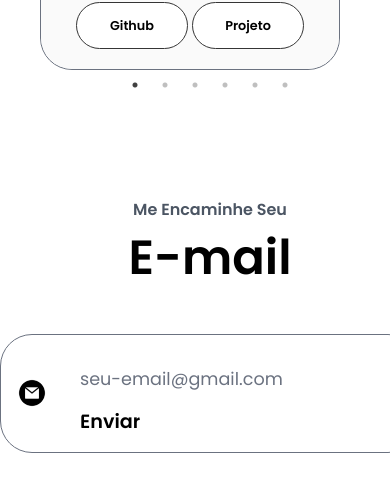
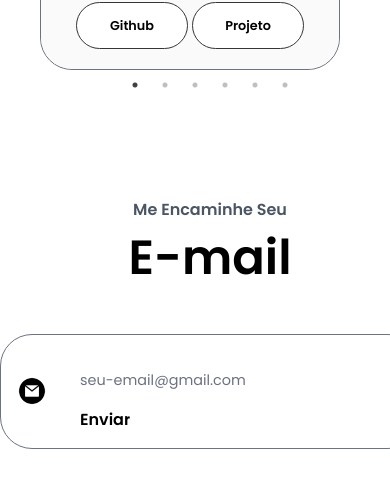
Before and after one commit to danielbelle/portfolio-reactjs-tailwindcss, a React (Create React App) app: page / in a window 390 px wide. Shown: the part 2651-3154 px from the top of the page. Built offline with nearby package versions, Linux system fonts and the light colour scheme.

Commit message:
v4.3 - ajusts

```diff
--- a/src/Components/Contact.jsx
+++ b/src/Components/Contact.jsx
@@ -41,7 +41,7 @@ function Contact() {
   return (
     <div
       id="contact"
-      className="flex justify-center flex-col h-[80hv] max-w-[1160px] m-auto relative h-min-[500px] box-border sm:mt-[15rem] md:mt-[7rem] lg:mt-[5rem] pt-[8rem]"
+      className="flex justify-center flex-col h-[80hv] max-w-[1160px] m-auto relative h-min-[500px] box-border sm:mt-[15rem] md:mt-[7rem] lg:mt-[5rem] pt-[8rem] min-w-[350px]"
     >
       <p className="flex justify-center font-[600] text-gray-600">
         Me Encaminhe Seu
@@ -49,7 +49,7 @@ function Contact() {
       <h1 className="flex justify-center text-[3rem] font-[600] mb-10">
         E-mail
       </h1>
-      <div className="flex justify-center rounded-[32px] border-solid border-[0.1rem] border-gray-500 m-auto bg-transparent min-w-[250px] sm:min-w-[450px]">
+      <div className="flex justify-center rounded-[32px] border-solid border-[0.1rem] border-gray-500 m-auto bg-transparent sm:min-w-[450px]">
         <div className="flex items-center justify-center gap-[1rem] m-[1rem]">
           <img
             src={Email}
@@ -64,10 +64,10 @@ function Contact() {
                 value={input}
                 onChange={(e) => setInput(e.target.value)}
                 placeholder="seu-email@gmail.com"
-                className="flex-1 h-[100%] border-none outline-none font-[1.3rem] px-[1rem] py-[1rem] placeholder:text-[1.1rem] placeholder:text-gray-500"
+                className="flex-1 h-[100%] border-none outline-none font-[1rem] sm:font-[1.3rem] px-[1rem] py-[1rem] sm:placeholder:text-[1.1rem] placeholder:text-[0.9rem] placeholder:text-gray-500"
               ></input>
               <input
-                className="bg-white rounded-[5rem] text-[1.2rem] cursor-pointer font-[600] text-black transition duration-200 items-center justify-center ml-[1rem]"
+                className="bg-white rounded-[5rem] text-[1rem] sm:text-[1.2rem] cursor-pointer font-[600] text-black transition duration-200 items-center justify-center ml-[1rem]"
                 type="submit"
                 value={"Enviar"}
               />
```
